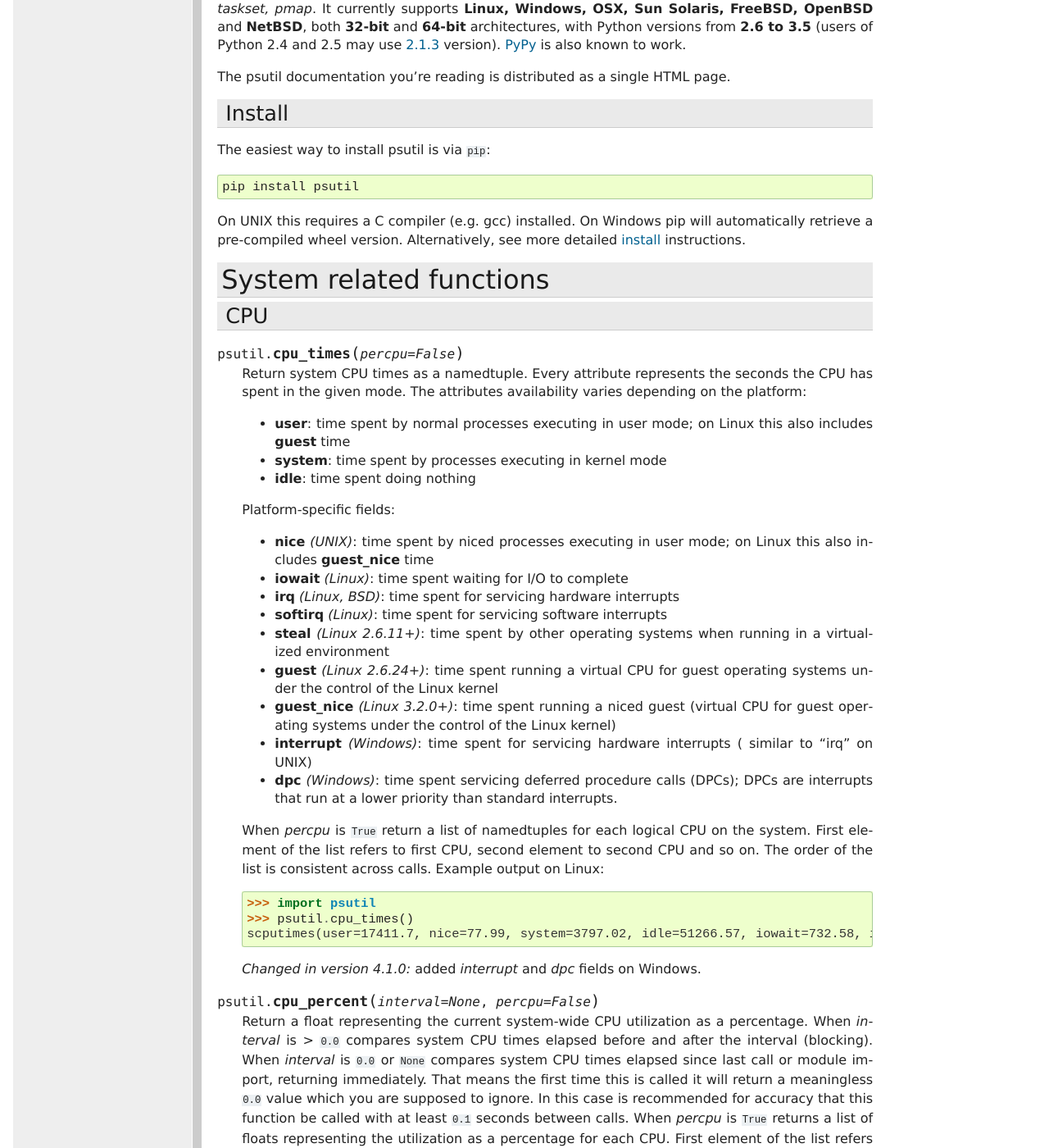
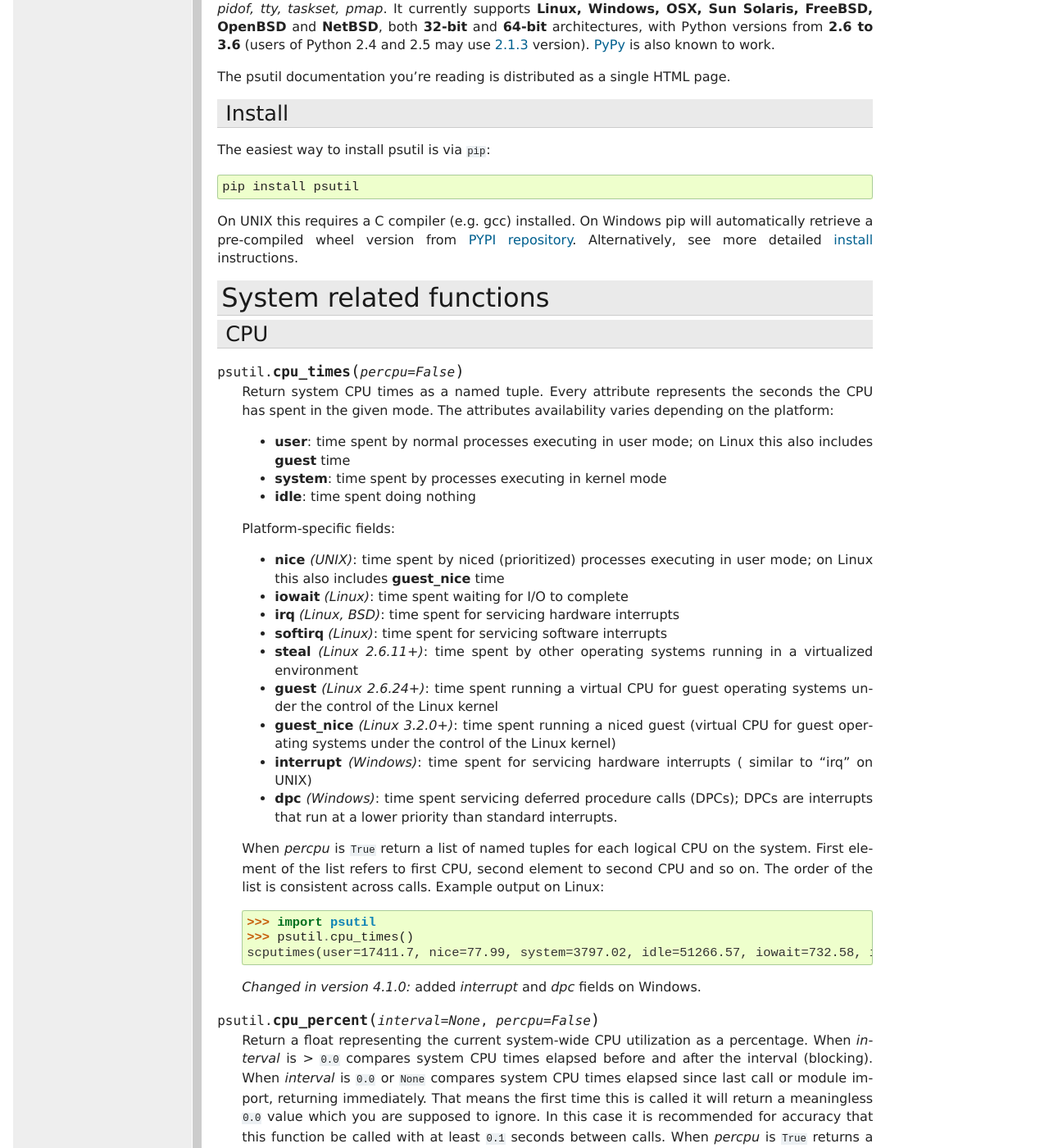
Before and after one commit to giampaolo/psutil, a Sphinx documentation site: the page built from docs/index.rst, in a window 1280 px wide and 1400 px high, scrolled down 504 px. Shown: the whole window at 82% size. Built offline with Sphinx 7.4.7, drawn with Linux system fonts in a browser that asks for light colours; formulas are drawn with MathJax 3; some of the changed text lies outside the part shown.

Commit message:
update doc

```diff
--- a/docs/index.rst
+++ b/docs/index.rst
@@ -21,16 +21,16 @@
 
 psutil (python system and process utilities) is a cross-platform library for
 retrieving information on running
-**processes** and **system utilization** (CPU, memory, disks, network) in
-**Python**.
-It is useful mainly for **system monitoring**, **profiling** and **limiting
-process resources** and **management of running processes**.
+**processes** and **system utilization** (CPU, memory, disks, network, sensors)
+in **Python**.
+It is useful mainly for **system monitoring**, **profiling**, **limiting
+process resources** and the **management of running processes**.
 It implements many functionalities offered by command line tools
 such as: *ps, top, lsof, netstat, ifconfig, who, df, kill, free, nice,
 ionice, iostat, iotop, uptime, pidof, tty, taskset, pmap*.
 It currently supports **Linux, Windows, OSX, Sun Solaris, FreeBSD, OpenBSD**
 and **NetBSD**, both **32-bit** and **64-bit** architectures, with Python
-versions from **2.6 to 3.5** (users of Python 2.4 and 2.5 may use
+versions from **2.6 to 3.6** (users of Python 2.4 and 2.5 may use
 `2.1.3 <https://pypi.python.org/pypi?name=psutil&version=2.1.3&:action=files>`__ version).
 `PyPy <http://pypy.org/>`__ is also known to work.
 
@@ -44,7 +44,8 @@
     pip install psutil
 
 On UNIX this requires a C compiler (e.g. gcc) installed. On Windows pip will
-automatically retrieve a pre-compiled wheel version.
+automatically retrieve a pre-compiled wheel version from
+`PYPI repository <https://pypi.python.org/pypi/psutil>`__.
 Alternatively, see more detailed
 `install <https://github.com/giampaolo/psutil/blob/master/INSTALL.rst>`_
 instructions.
@@ -58,7 +59,7 @@
 
 .. function:: cpu_times(percpu=False)
 
-  Return system CPU times as a namedtuple.
+  Return system CPU times as a named tuple.
   Every attribute represents the seconds the CPU has spent in the given mode.
   The attributes availability varies depending on the platform:
 
@@ -69,13 +70,13 @@
 
   Platform-specific fields:
 
-  - **nice** *(UNIX)*: time spent by niced processes executing in user mode;
-    on Linux this also includes **guest_nice** time
+  - **nice** *(UNIX)*: time spent by niced (prioritized) processes executing in
+    user mode; on Linux this also includes **guest_nice** time
   - **iowait** *(Linux)*: time spent waiting for I/O to complete
   - **irq** *(Linux, BSD)*: time spent for servicing hardware interrupts
   - **softirq** *(Linux)*: time spent for servicing software interrupts
-  - **steal** *(Linux 2.6.11+)*: time spent by other operating systems when
-    running in a virtualized environment
+  - **steal** *(Linux 2.6.11+)*: time spent by other operating systems running
+    in a virtualized environment
   - **guest** *(Linux 2.6.24+)*: time spent running a virtual CPU for guest
     operating systems under the control of the Linux kernel
   - **guest_nice** *(Linux 3.2.0+)*: time spent running a niced guest
@@ -86,7 +87,7 @@
   - **dpc** *(Windows)*: time spent servicing deferred procedure calls (DPCs);
     DPCs are interrupts that run at a lower priority than standard interrupts.
 
-  When *percpu* is ``True`` return a list of namedtuples for each logical CPU
+  When *percpu* is ``True`` return a list of named tuples for each logical CPU
   on the system.
   First element of the list refers to first CPU, second element to second CPU
   and so on.
@@ -108,8 +109,8 @@
   since last call or module import, returning immediately.
   That means the first time this is called it will return a meaningless ``0.0``
   value which you are supposed to ignore.
-  In this case is recommended for accuracy that this function be called with at
-  least ``0.1`` seconds between calls.
+  In this case it is recommended for accuracy that this function be called with
+  at least ``0.1`` seconds between calls.
   When *percpu* is ``True`` returns a list of floats representing the
   utilization as a percentage for each CPU.
   First element of the list refers to first CPU, second element to second CPU
@@ -168,7 +169,7 @@
 
 .. function:: cpu_stats()
 
-  Return various CPU statistics as a namedtuple:
+  Return various CPU statistics as a named tuple:
 
   - **ctx_switches**:
     number of context switches (voluntary + involuntary) since boot.
@@ -195,7 +196,7 @@
 
     Return CPU frequency as a nameduple including *current*, *min* and *max*
     frequencies expressed in Mhz.
-    On Linux **current** frequency reports the real-time value, on all other
+    On Linux *current* frequency reports the real-time value, on all other
     platforms it represents the nominal "fixed" value.
     If *percpu* is ``True`` and the system supports per-cpu frequency
     retrieval (Linux only) a list of frequencies is returned for each CPU,
@@ -225,7 +226,7 @@
 
 .. function:: virtual_memory()
 
-  Return statistics about system memory usage as a namedtuple including the
+  Return statistics about system memory usage as a named tuple including the
   following fields, expressed in bytes. Main metrics:
 
   - **total**: total physical memory.
@@ -281,7 +282,7 @@
 
 .. function:: swap_memory()
 
-  Return system swap memory statistics as a namedtuple including the following
+  Return system swap memory statistics as a named tuple including the following
   fields:
 
   * **total**: total swap memory in bytes
@@ -306,7 +307,7 @@
 
 .. function:: disk_partitions(all=False)
 
-  Return all mounted disk partitions as a list of namedtuples including device,
+  Return all mounted disk partitions as a list of named tuples including device,
   mount point and filesystem type, similarly to "df" command on UNIX. If *all*
   parameter is ``False`` it tries to distinguish and return physical devices
   only (e.g. hard disks, cd-rom drives, USB keys) and ignore all others
@@ -314,7 +315,7 @@
   `/dev/shm <http://www.cyberciti.biz/tips/what-is-devshm-and-its-practical-usage.html>`__).
   Note that this may not be fully reliable on all systems (e.g. on BSD this
   parameter is ignored).
-  Namedtuple's **fstype** field is a string which varies depending on the
+  Named tuple's **fstype** field is a string which varies depending on the
   platform.
   On Linux it can be one of the values found in /proc/filesystems (e.g.
   ``'ext3'`` for an ext3 hard drive o ``'iso9660'`` for the CD-ROM drive).
@@ -333,7 +334,7 @@
 
 .. function:: disk_usage(path)
 
-  Return disk usage statistics about the given *path* as a namedtuple including
+  Return disk usage statistics about the given *path* as a named tuple including
   **total**, **used** and **free** space expressed in bytes, plus the
   **percentage** usage.
   `OSError <http://docs.python.org/3/library/exceptions.html#OSError>`__ is
@@ -362,7 +363,7 @@
 
 .. function:: disk_io_counters(perdisk=False)
 
-  Return system-wide disk I/O statistics as a namedtuple including the
+  Return system-wide disk I/O statistics as a named tuple including the
   following fields:
 
   - **read_count**: number of reads
@@ -385,7 +386,7 @@
 
   If *perdisk* is ``True`` return the same information for every physical disk
   installed on the system as a dictionary with partition names as the keys and
-  the namedtuple described above as the values.
+  the named tuple described above as the values.
   See `iotop.py <https://github.com/giampaolo/psutil/blob/master/scripts/iotop.py>`__
   for an example application.
 
@@ -416,7 +417,7 @@
 
 .. function:: net_io_counters(pernic=False)
 
-  Return system-wide network I/O statistics as a namedtuple including the
+  Return system-wide network I/O statistics as a named tuple including the
   following attributes:
 
   - **bytes_sent**: number of bytes sent
@@ -431,7 +432,7 @@
 
   If *pernic* is ``True`` return the same information for every network
   interface installed on the system as a dictionary with network interface
-  names as the keys and the namedtuple described above as the values.
+  names as the keys and the named tuple described above as the values.
 
     >>> import psutil
     >>> psutil.net_io_counters()
@@ -453,8 +454,8 @@
 
 .. function:: net_connections(kind='inet')
 
-  Return system-wide socket connections as a list of namedtuples.
-  Every namedtuple provides 7 attributes:
+  Return system-wide socket connections as a list of named tuples.
+  Every named tuple provides 7 attributes:
 
   - **fd**: the socket file descriptor, if retrievable, else ``-1``.
     If the connection refers to the current process this may be passed to
@@ -542,8 +543,8 @@
 
   Return the addresses associated to each NIC (network interface card)
   installed on the system as a dictionary whose keys are the NIC names and
-  value is a list of namedtuples for each address assigned to the NIC.
-  Each namedtuple includes 5 fields:
+  value is a list of named tuples for each address assigned to the NIC.
+  Each named tuple includes 5 fields:
 
   - **family**: the address family, either
     `AF_INET <http://docs.python.org//library/socket.html#socket.AF_INET>`__,
@@ -594,7 +595,7 @@
 .. function:: net_if_stats()
 
   Return information about each NIC (network interface card) installed on the
-  system as a dictionary whose keys are the NIC names and value is a namedtuple
+  system as a dictionary whose keys are the NIC names and value is a named tuple
   with the following fields:
 
   - **isup**: a bool indicating whether the NIC is up and running.
@@ -624,7 +625,7 @@
 
 .. function:: sensors_temperatures(fahrenheit=False)
 
-  Return hardware temperatures. Each entry is a namedtuple representing a
+  Return hardware temperatures. Each entry is a named tuple representing a
   certain hardware sensor (it may be a CPU, an hard disk or something
   else, depending on the OS and its configuration).
   All temperatures are expressed in celsius unless *fahrenheit* is set to
@@ -654,7 +655,7 @@
 
 .. function:: sensors_battery()
 
-  Return battery status information as a namedtuple including the following
+  Return battery status information as a named tuple including the following
   values. If no battery is installed or metrics can't be determined returns
   ``None``.
 
@@ -708,7 +709,7 @@
 
 .. function:: users()
 
-  Return users currently connected on the system as a list of namedtuples
+  Return users currently connected on the system as a list of named tuples
   including the following fields:
 
   - **user**: the name of the user.
@@ -1072,7 +1073,7 @@
   .. method:: uids()
 
     The real, effective and saved user ids of this process as a
-    namedtuple. This is the same as
+    named tuple. This is the same as
     `os.getresuid() <http://docs.python.org//library/os.html#os.getresuid>`__
     but can be used for any process PID.
 
@@ -1081,7 +1082,7 @@
   .. method:: gids()
 
     The real, effective and saved group ids of this process as a
-    namedtuple. This is the same as
+    named tuple. This is the same as
     `os.getresgid() <http://docs.python.org//library/os.html#os.getresgid>`__
     but can be used for any process PID.
 
@@ -1182,7 +1183,7 @@
 
   .. method:: io_counters()
 
-    Return process I/O statistics as a namedtuple including the number of read
+    Return process I/O statistics as a named tuple including the number of read
     and write operations performed by the process and the amount of bytes read
     and written. For Linux refer to
     `/proc filesysem documentation <https://www.kernel.org/doc/Documentation/filesystems/proc.txt>`__.
@@ -1220,13 +1221,13 @@
 
   .. method:: threads()
 
-    Return threads opened by process as a list of namedtuples including thread
+    Return threads opened by process as a list of named tuples including thread
     id and thread CPU times (user/system). On OpenBSD this method requires
     root privileges.
 
   .. method:: cpu_times()
 
-    Return a `(user, system, children_user, children_system)` namedtuple
+    Return a `(user, system, children_user, children_system)` named tuple
     representing the accumulated process time, in seconds (see
     `explanation <http://stackoverflow.com/questions/556405/>`__).
     On Windows and OSX only *user* and *system* are filled, the others are
@@ -1331,7 +1332,7 @@
 
   .. method:: memory_info()
 
-    Return a namedtuple with variable fields depending on the platform
+    Return a named tuple with variable fields depending on the platform
     representing memory information about the process.
     The "portable" fields available on all plaforms are `rss` and `vms`.
     All numbers are expressed in bytes.
@@ -1470,7 +1471,7 @@
     Compare process memory to total physical system memory and calculate
     process memory utilization as a percentage.
     *memtype* argument is a string that dictates what type of process memory
-    you want to compare against. You can choose between the namedtuple field
+    you want to compare against. You can choose between the named tuple field
     names returned by :meth:`memory_info` and :meth:`memory_full_info`
     (defaults to ``"rss"``).
 
@@ -1478,7 +1479,7 @@
 
   .. method:: memory_maps(grouped=True)
 
-    Return process's mapped memory regions as a list of namedtuples whose
+    Return process's mapped memory regions as a list of named tuples whose
     fields are variable depending on the platform.
     This method is useful to obtain a detailed representation of process
     memory usage as explained
@@ -1487,7 +1488,7 @@
     If *grouped* is ``True`` the mapped regions with the same *path* are
     grouped together and the different memory fields are summed.  If *grouped*
     is ``False`` each mapped region is shown as a single entity and the
-    namedtuple will also include the mapped region's address space (*addr*)
+    named tuple will also include the mapped region's address space (*addr*)
     and permission set (*perms*).
     See `pmap.py <https://github.com/giampaolo/psutil/blob/master/scripts/pmap.py>`__
     for an example application.
@@ -1561,7 +1562,7 @@
 
   .. method:: open_files()
 
-    Return regular files opened by process as a list of namedtuples including
+    Return regular files opened by process as a list of named tuples including
     the following fields:
 
     - **path**: the absolute file name.
@@ -1608,9 +1609,9 @@
 
   .. method:: connections(kind="inet")
 
-    Return socket connections opened by process as a list of namedtuples.
+    Return socket connections opened by process as a list of named tuples.
     To get system-wide connections use :func:`psutil.net_connections()`.
-    Every namedtuple provides 6 attributes:
+    Every named tuple provides 6 attributes:
 
     - **fd**: the socket file descriptor. This can be passed to
       `socket.fromfd() <http://docs.python.org/library/socket.html#socket.fromfd>`__
```
Also changed, not shown: 1 other file.
